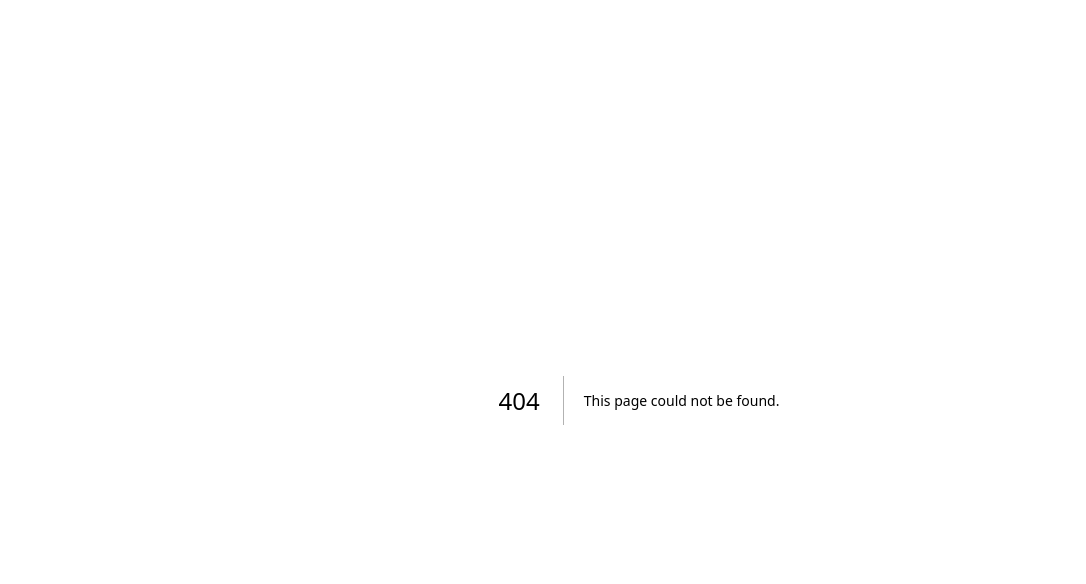
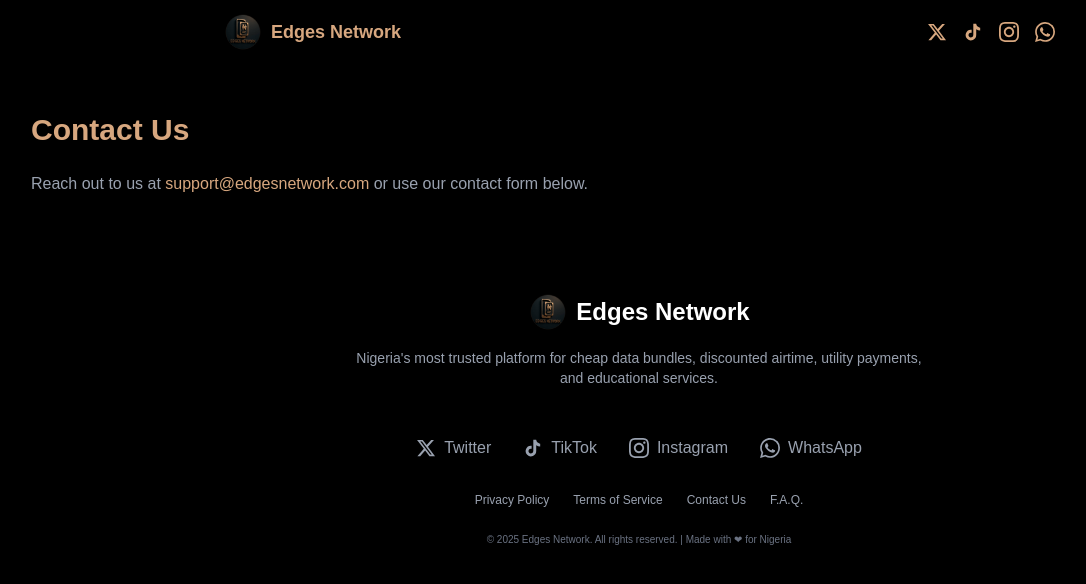
Before and after one commit to Edges-Enterprise/Edges_LandingPage, a Next.js app: page /contact in a window 1280 px wide. Before the commit this address had no page. Shown: the top 584 px of the page, without its empty margins (1-1087 px from the left). Built offline with nearby package versions, Linux system fonts and the light colour scheme.

Commit message:
contact and help added

```diff
--- /dev/null
+++ b/src/app/contact/page.tsx
@@ -0,0 +1,34 @@
+import React from "react";
+import { Metadata } from 'next'; // Add this import
+import Header from "@/components/Header";
+import Footer from "@/components/Footer";
+
+const Contact = () => {
+  return (
+    <div className="min-h-screen bg-black text-white">
+      <Header />
+      <main className="max-w-7xl mx-auto px-4 sm:px-6 lg:px-8 py-12">
+        <h1 className="text-3xl font-bold text-[#D7A77F] mb-6">Contact Us</h1>
+        <p className="text-gray-400">
+          Reach out to us at{" "}
+          <a
+            href="mailto:support@edgesnetwork.com"
+            className="text-[#D7A77F] hover:underline"
+          >
+            support@edgesnetwork.com
+          </a>{" "}
+          or use our contact form below.
+        </p>
+        {/* Add a contact form or other content here */}
+      </main>
+      <Footer />
+    </div>
+  );
+};
+
+export default Contact;
+
+export const metadata: Metadata = {
+  title: "Contact Us - Edges Network",
+  description: "Get in touch with Edges Network for support or inquiries.",
+};
--- /dev/null
+++ b/src/app/help/page.tsx
@@ -0,0 +1,34 @@
+import React from "react";
+import { Metadata } from 'next'; // Add this import
+import Header from "@/components/Header";
+import Footer from "@/components/Footer";
+
+const Help = () => {
+  return (
+    <div className="min-h-screen bg-black text-white">
+      <Header />
+      <main className="max-w-7xl mx-auto px-4 sm:px-6 lg:px-8 py-12">
+        <h1 className="text-3xl font-bold text-[#D7A77F] mb-6">Help</h1>
+        <p className="text-gray-400">
+          Reach out to us at{" "}
+          <a
+            href="mailto:support@edgesnetwork.com"
+            className="text-[#D7A77F] hover:underline"
+          >
+            support@edgesnetwork.com
+          </a>{" "}
+          or use our Help form below.
+        </p>
+        {/* Add a Help form or other content here */}
+      </main>
+      <Footer />
+    </div>
+  );
+};
+
+export default Help;
+
+export const metadata: Metadata = {
+  title: "Help - Edges Network",
+  description: "Get in touch with Edges Network for support or inquiries.",
+};
```
